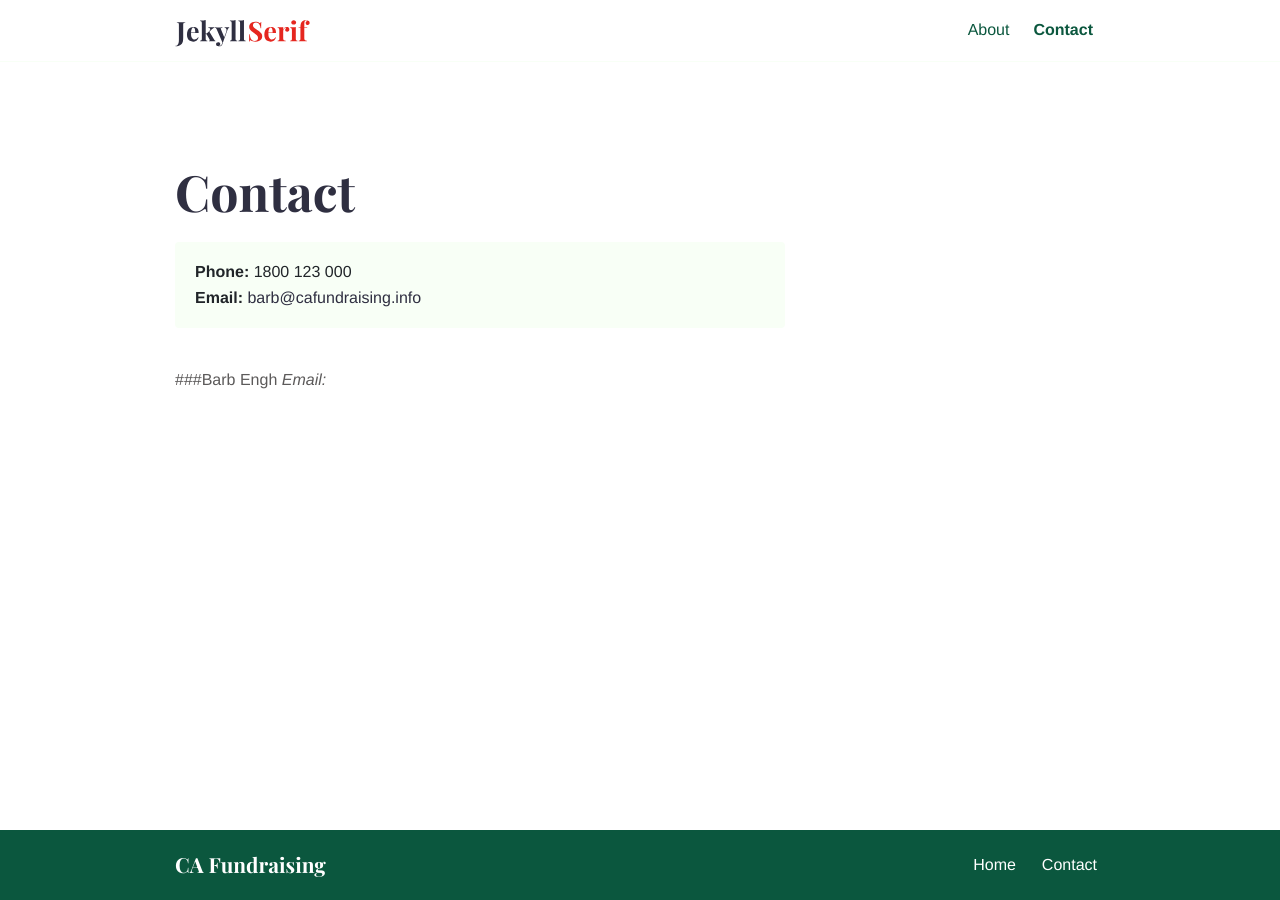
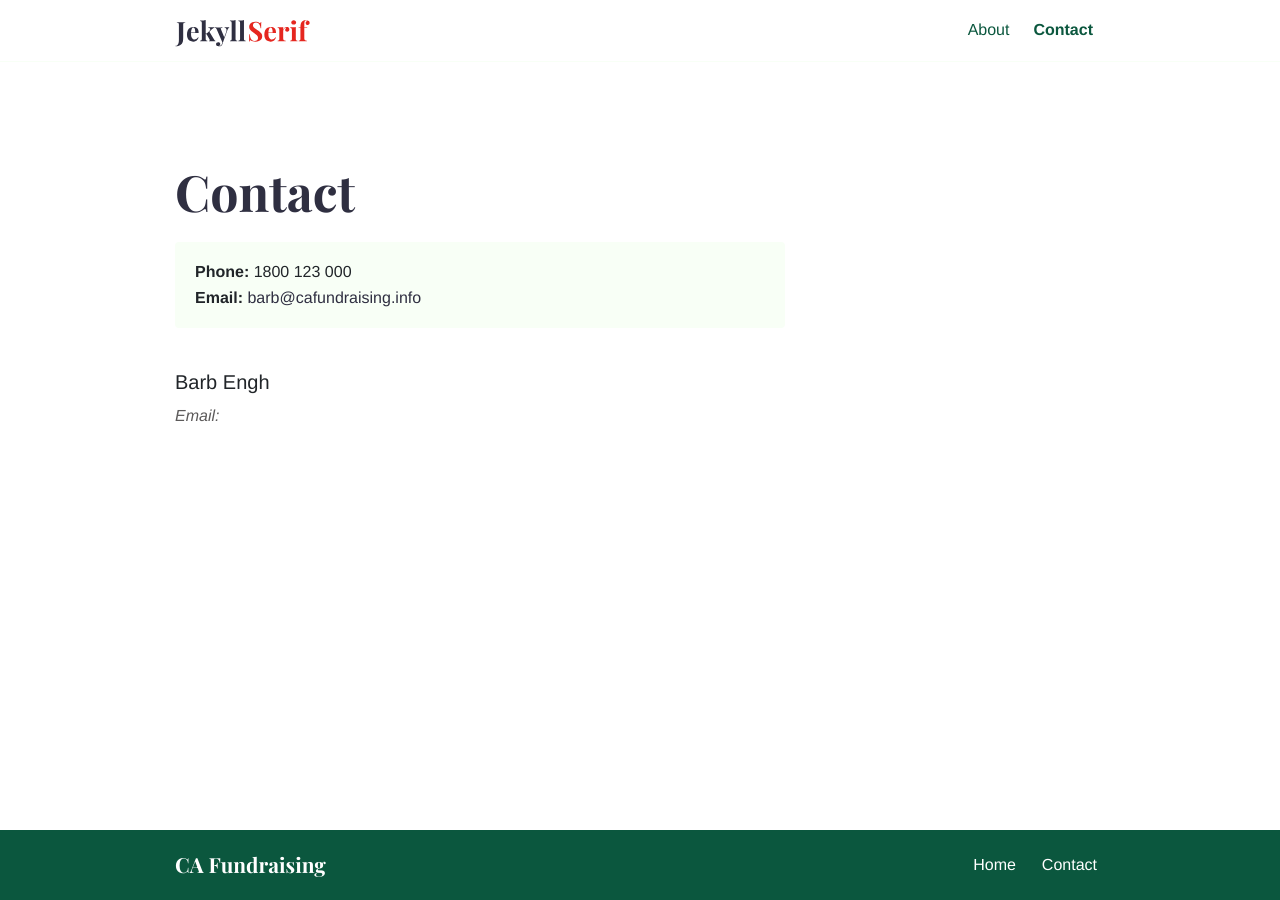
Before and after one commit to Frogdart5/fierce-avocado-6c9b0, a Jekyll site: the page built from contact.md, in a window 1280 px wide. Built offline with Jekyll 4.4.1, drawn with Linux system fonts in a browser that asks for light colours.

```diff
--- a/contact.md
+++ b/contact.md
@@ -4,5 +4,5 @@ layout: contact
 bodyClass: page-contact
 ---
 
-###Barb Engh
+### Barb Engh ###
 *Email:*
```
